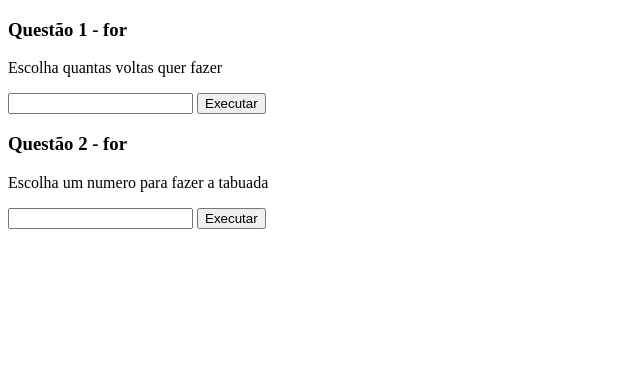
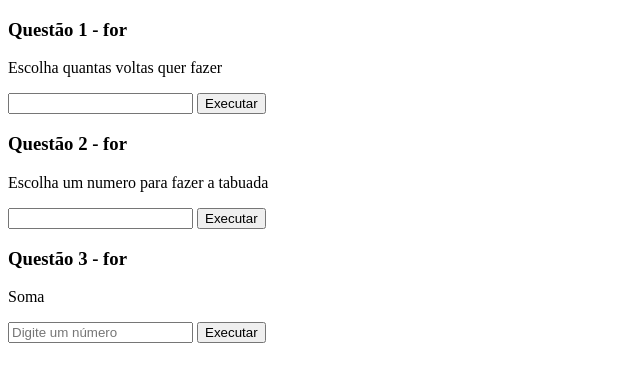
Before and after one commit to Macielsbdev/javascript-repeticoes, a plain HTML site: page index.html in a window 1280 px wide. Shown: the whole page, without its empty margins (0-640 px from the left). Drawn offline with Linux system fonts and the light colour scheme.

Commit message:
adicionei função soma

```diff
--- a/index.html
+++ b/index.html
@@ -18,6 +18,17 @@
         <p>Escolha um numero para fazer a tabuada</p>
         <input type="text" id="numero">
         <button onclick="tabuada()">Executar</button>
+
+
+    </div>
+
+    <div>
+        <h3>Questão 3 - for</h3>
+        <p>Soma</p>
+        <input type="text" id="numero" placeholder="Digite um número">
+        <button onclick="soma()">Executar</button>
+
+
     </div>
 
 
--- a/index.js
+++ b/index.js
@@ -15,6 +15,19 @@ function tabuada(){
     for(let i = 0; i <= 10; i++){
         console.log(`${numeroValue} x ${i} = ${numeroValue * i}`);
     }
+}
 
-    console.log("Teste 2")
+
+function soma(){
+    let x = 1 // 2 // 3
+    let y = 0 // 1 // 3
+
+    while (x <= 100)  {
+
+        y = x + y
+
+        x++
+    }
+
+    alert(y)
 }
```
